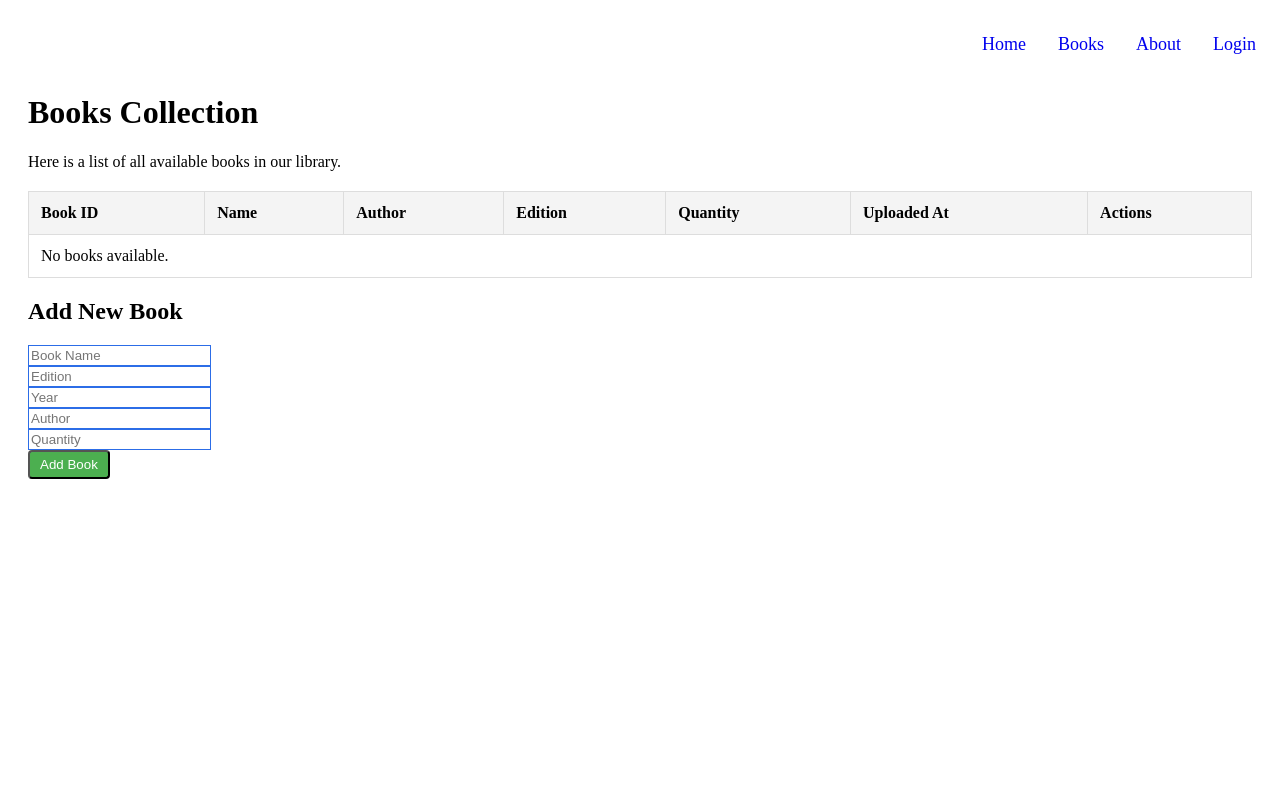
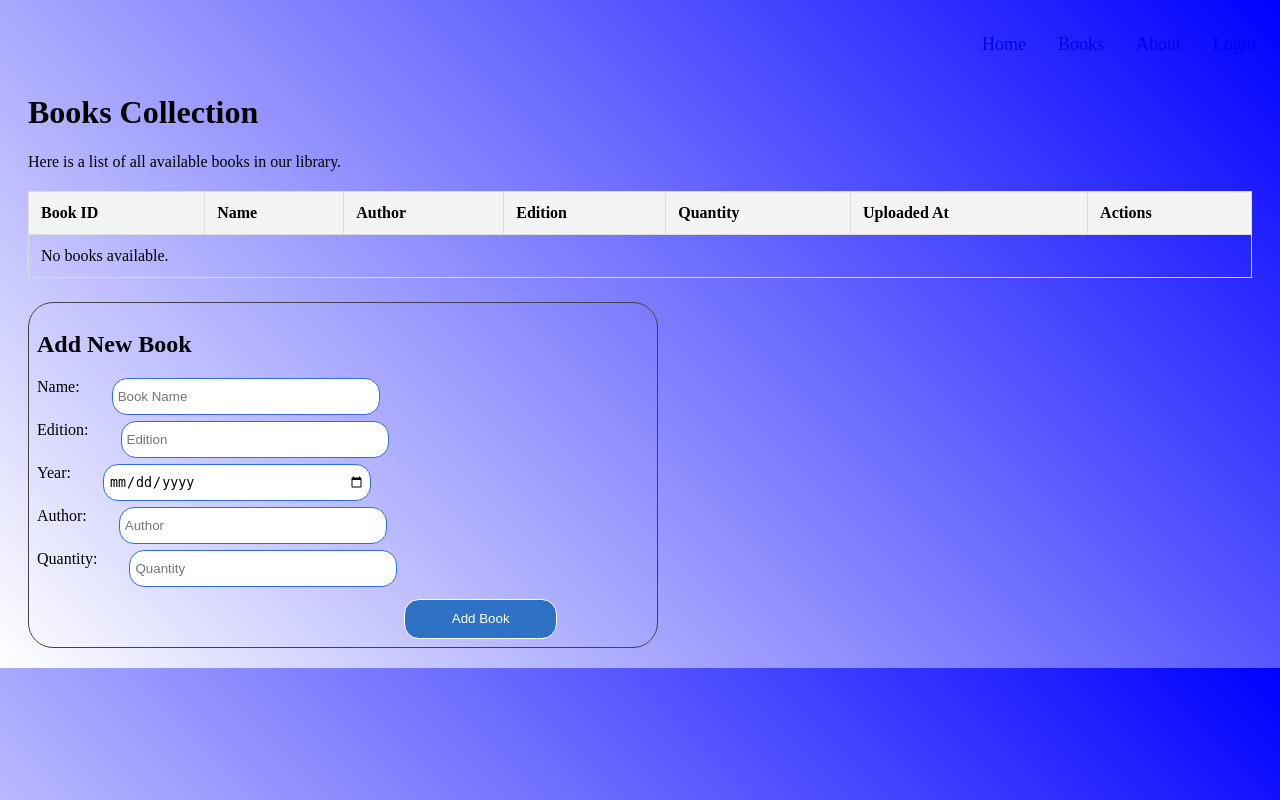
Before and after one commit to AnwarAndargie/library-management-app, a Flask app: page /books/ in a window 1280 px wide. Run offline with Flask 3, Linux system fonts and the light colour scheme; data that the repository does not hold is empty.

Commit message:
update the books form

```diff
--- a/static/books.css
+++ b/static/books.css
@@ -1,3 +1,6 @@
+body {
+  background-image: linear-gradient(45deg, white, blue);
+}
 .books-container {
   margin: 20px;
 }
@@ -38,3 +41,49 @@ input {
 input:focus {
   border: 1px solid rgb(21, 97, 239);
 }
+
+.new-book-form {
+  display: flex;
+  flex-direction: column;
+  gap: 6px;
+}
+form {
+  border: 1px solid rgb(69, 66, 66);
+  border-radius: 25px;
+  margin-top: 24px;
+  padding: 8px;
+  width: 50%;
+}
+
+.new-book-form input {
+  outline: none;
+  border: 1px solid rgb(44, 109, 231);
+  width: 16rem;
+  padding: 5px;
+  height: 25px;
+  border-radius: 15px;
+}
+.new-book-form input:focus {
+  border: 1px solid rgb(3, 85, 237);
+}
+.new-book-form div {
+  display: flex;
+  flex-direction: row;
+  gap: 2rem;
+}
+
+form .add-btn {
+  outline: none;
+  width: 25%;
+  height: 5vh;
+  border: 1px solid white;
+  background-color: rgb(46, 114, 198);
+  color: white;
+  border-radius: 15px;
+  cursor: pointer;
+  margin-top: 12px;
+  margin-left: 60%;
+}
+form .add-btn:hover {
+  background-color: rgb(90, 150, 224);
+}
--- a/templates/books.html
+++ b/templates/books.html
@@ -37,13 +37,31 @@
   </table>
   <form action="/books/add" method="POST">
     <h2>Add New Book</h2>
-    <input type="text" name="name" placeholder="Book Name" required /><br />
-    <input type="text" name="edition" placeholder="Edition" required /><br />
-    <input type="text" name="year" placeholder="Year" required /><br />
-    <input type="text" name="author" placeholder="Author" required /><br />
-    <input type="number" name="count" placeholder="Quantity" required /><br />
+    <div class="new-book-form">
+      <div>
+        <label for="name">Name:</label>
+        <input type="text" name="name" placeholder="Book Name" required /><br />
+      </div>
+      <div>
+        <label for="edition">Edition:</label>
+        <input type="text" name="edition" placeholder="Edition" required />
+      </div>
+      <div>
+        <label for="year">Year:</label>
+        <input type="date" name="year" placeholder="Year" required />
+      </div>
 
-    <button type="submit" class="reserve-btn">Add Book</button>
+      <div>
+        <label for="author">Author:</label>
+        <input type="text" name="author" placeholder="Author" required />
+      </div>
+      <div>
+        <label for="count">Quantity:</label>
+        <input type="number" name="count" placeholder="Quantity" required />
+      </div>
+    </div>
+
+    <button type="submit" class="add-btn">Add Book</button>
   </form>
 </div>
 {% endblock %}
```
